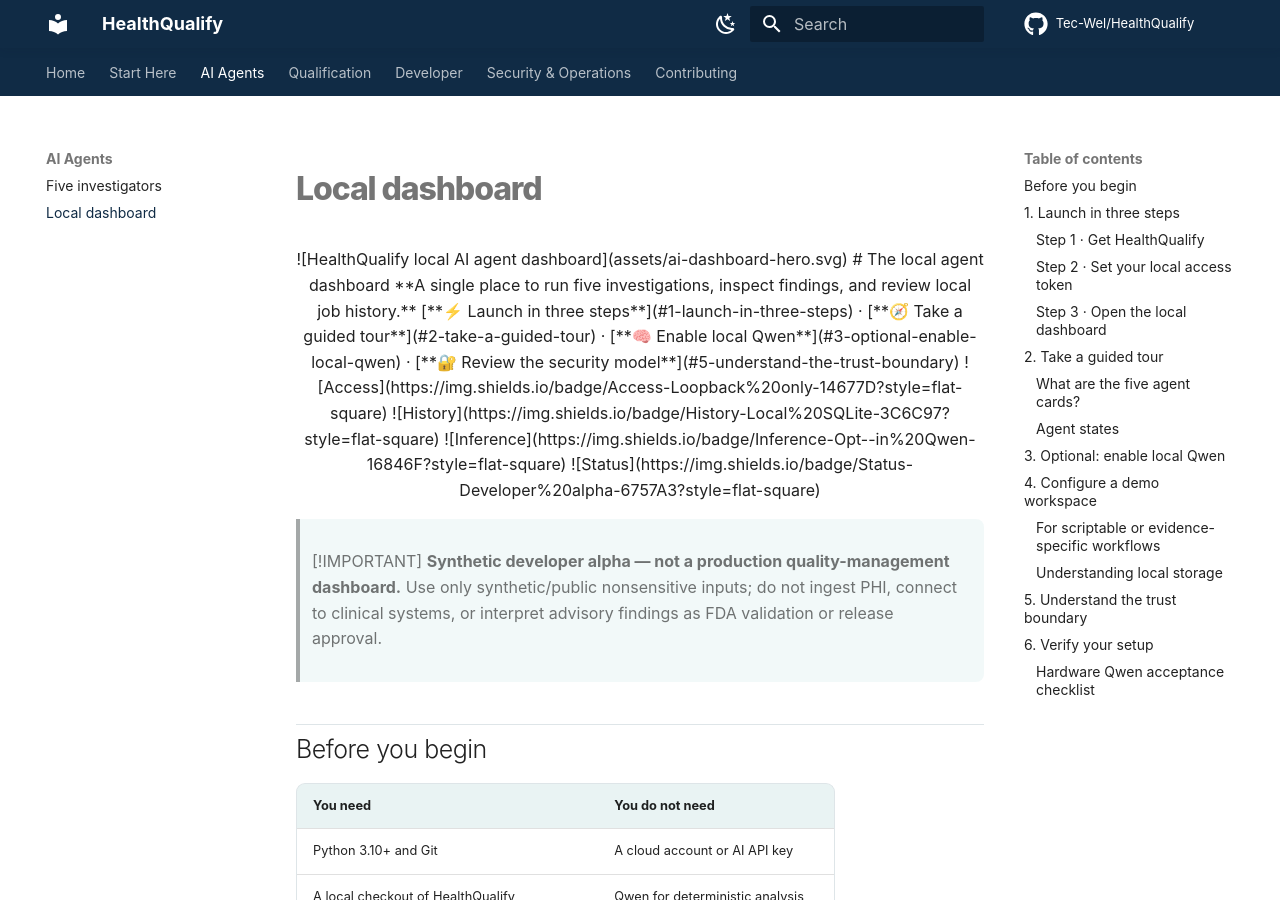
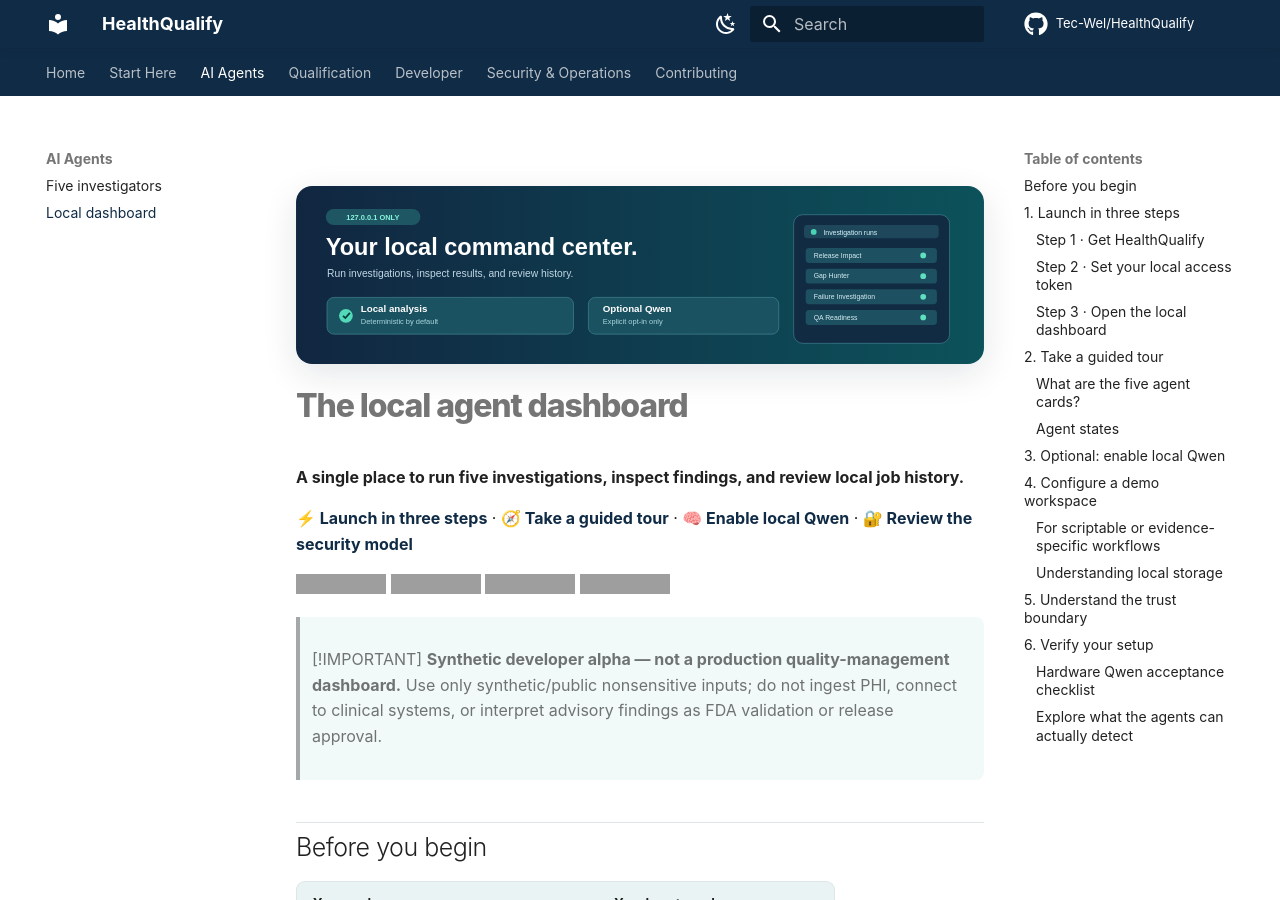
Before and after one commit to Tec-Wel/HealthQualify, an MkDocs documentation site: the page built from docs/AI_AGENT_DASHBOARD.md, in a window 1280 px wide and 900 px high. Built offline with MkDocs 1.6.1 and Material for MkDocs 9.7.7, drawn with Linux system fonts in a browser that asks for light colours; comment, search, counter and statistics services are not loaded; some of the changed text lies outside the part shown; grey boxes are pictures that could not be loaded.

Commit message:
Fix unrendered Markdown inside HTML wrappers and expandable guides

````diff
--- a/docs/AI_AGENT_DASHBOARD.md
+++ b/docs/AI_AGENT_DASHBOARD.md
@@ -1,4 +1,4 @@
-<div align="center">
+
 
 ![HealthQualify local AI agent dashboard](assets/ai-dashboard-hero.svg)
 
@@ -13,7 +13,7 @@
 ![Inference](https://img.shields.io/badge/Inference-Opt--in%20Qwen-16846F?style=flat-square)
 ![Status](https://img.shields.io/badge/Status-Developer%20alpha-6757A3?style=flat-square)
 
-</div>
+
 
 > [!IMPORTANT]
 > **Synthetic developer alpha — not a production quality-management dashboard.** Use only synthetic/public nonsensitive inputs; do not ingest PHI, connect to clinical systems, or interpret advisory findings as FDA validation or release approval.
@@ -45,7 +45,7 @@ Use the **current `main` branch**; earlier feature-branch links are historical a
 
 ### Step 2 · Set your local access token
 
-<details open>
+<details markdown="1" open>
 <summary><strong>🪟 Windows PowerShell</strong></summary>
 
 ```powershell
@@ -55,7 +55,7 @@ python -m healthqualify.agent_dashboard
 
 </details>
 
-<details>
+<details markdown="1">
 <summary><strong>🐧 Linux / 🍎 macOS</strong></summary>
 
 ```bash
@@ -225,7 +225,7 @@ python -m unittest discover -s tests -v
 
 Do not mark this complete without actual hardware-backed inference testing. The default CI suite uses mocks and deterministic cases.
 
-<details>
+<details markdown="1">
 <summary><strong>🛠️ Troubleshooting</strong></summary>
 
 **Cannot open the page:** Check that the command is still running and visit `127.0.0.1:8899` on the same machine.
@@ -242,12 +242,10 @@ Do not mark this complete without actual hardware-backed inference testing. The
 
 ---
 
-<div align="center">
+
 
 ### Explore what the agents can actually detect
 
 [**🤖 Five-Agent User Guide →**](AI_AGENTS_GUIDE.md) · [**📚 Documentation Home →**](DOCUMENTATION_INDEX.md) · [**🧪 Testing & CI →**](TESTING_AND_CI.md)
 
-<sub>Private by default · Local workflows · Synthetic only · Human accountability</sub>
-
-</div>
+*Private by default · Local workflows · Synthetic only · Human accountability*
````
